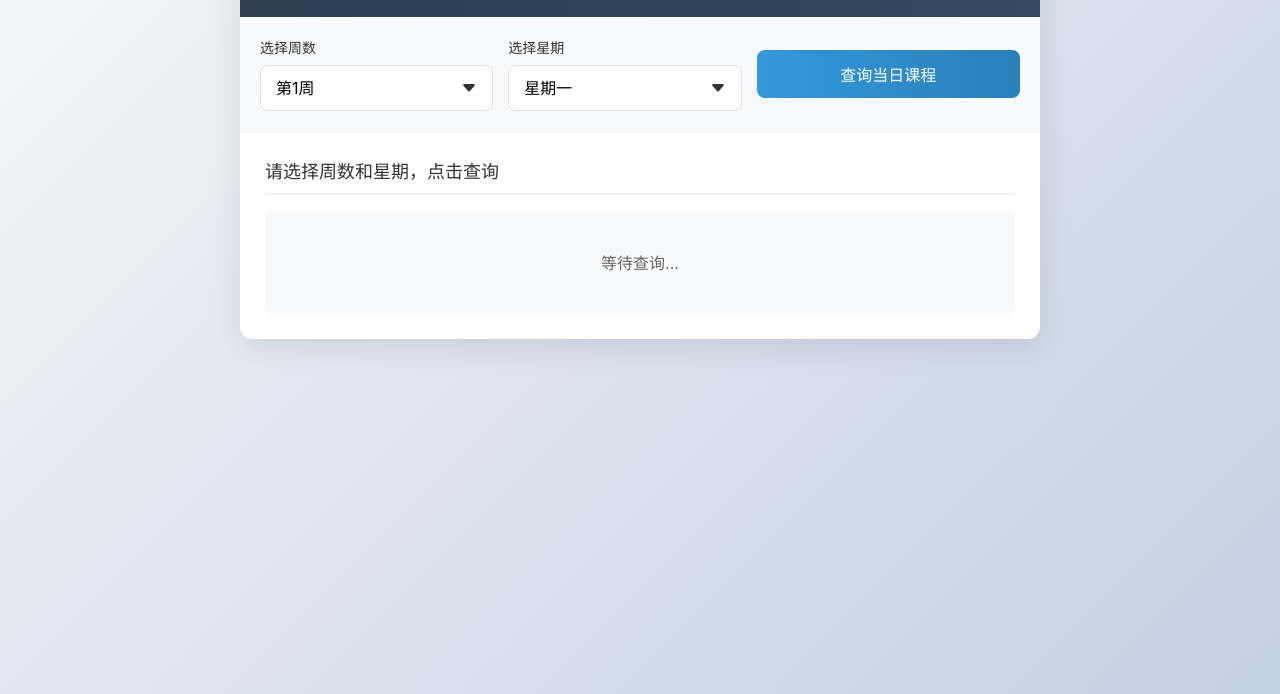
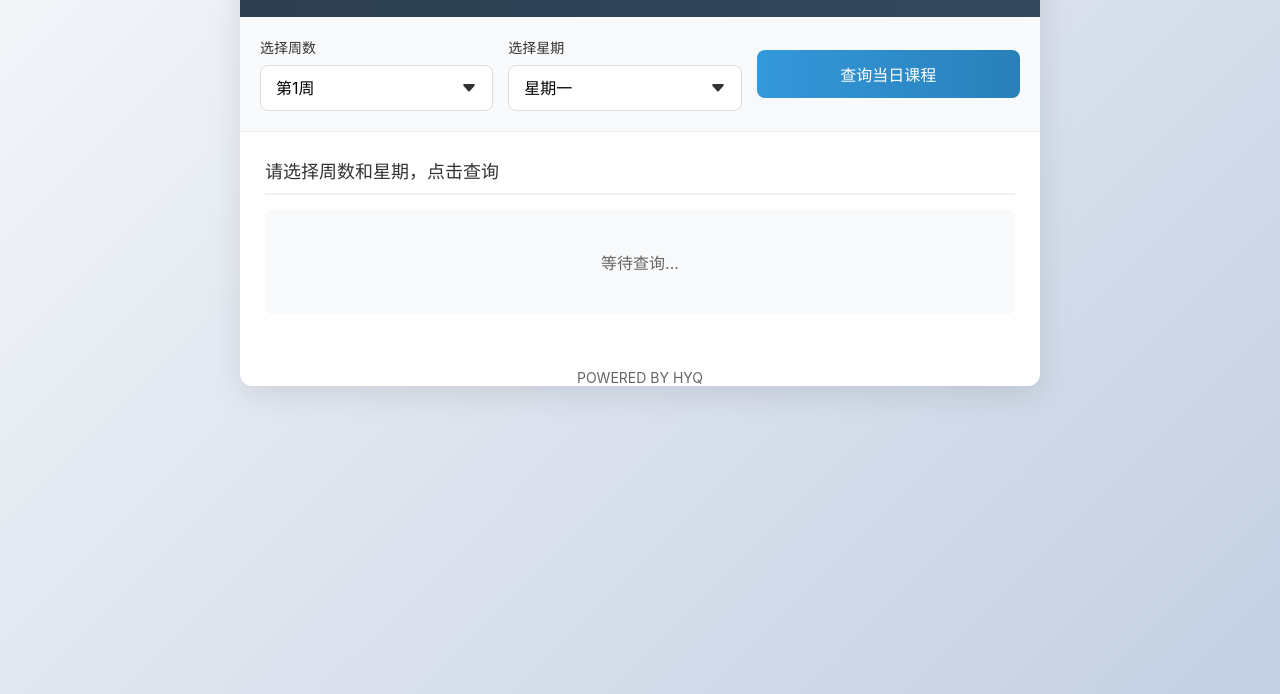
Before and after one commit to llx070421/-, a plain HTML site: page index.html in a window 1280 px wide. Shown: the part 106-800 px from the top of the page. Drawn offline with Linux system fonts and the light colour scheme.

Commit message:
更新 index.html

```diff
--- a/index.html
+++ b/index.html
@@ -251,6 +251,10 @@
                 等待查询...
             </div>
         </div>
+<div style="text-align: center; margin-top: 30px; color: #666; font-size: 14px;">
+    POWERED BY HYQ
+</div>
+
     </div>
 
     <script>
```
